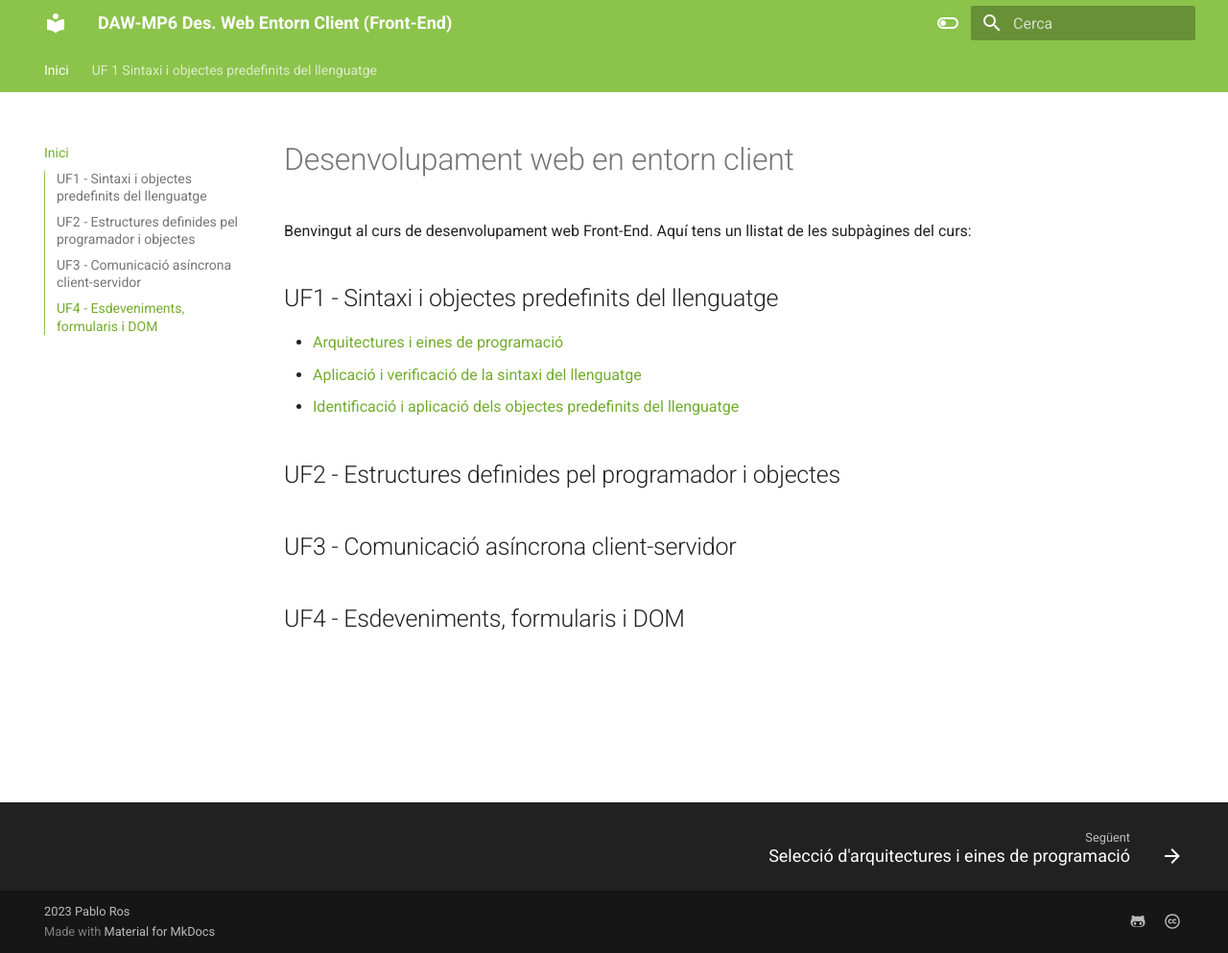
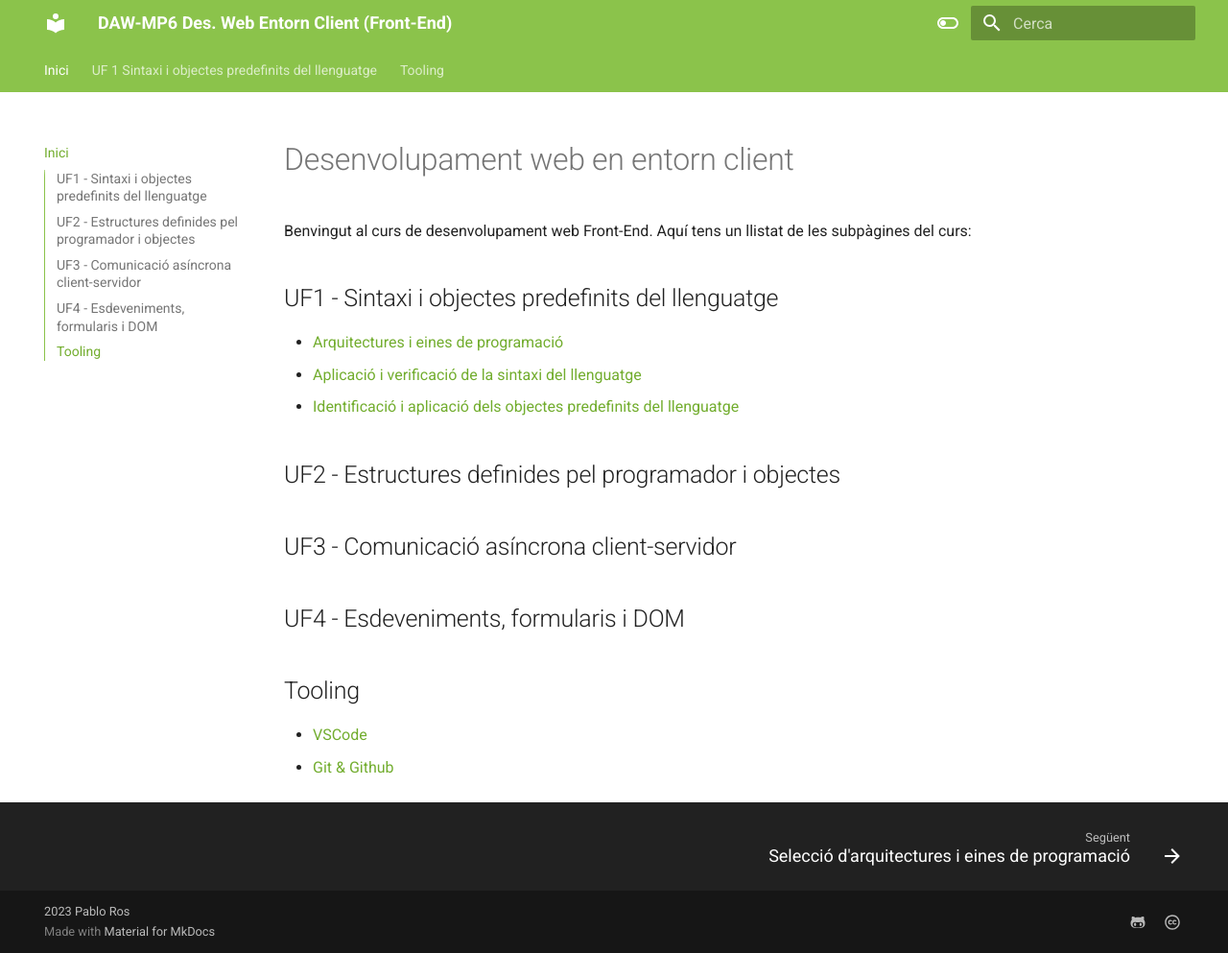
Before and after one commit to prosfp/DAW_MP06, an MkDocs documentation site: the page built from docs/index.md, in a window 1280 px wide and 993 px high. Shown: the whole window at 96% size. Built offline with MkDocs 1.6.1 and Material for MkDocs 9.7.7, drawn with Linux system fonts in a browser that asks for light colours.

Commit message:
Començant Tooling

```diff
--- a/docs/index.md
+++ b/docs/index.md
@@ -13,3 +13,8 @@ Benvingut al curs de desenvolupament web Front-End. Aquí tens un llistat de les
 ## UF3 - Comunicació asíncrona client-servidor
 
 ## UF4 - Esdeveniments, formularis i DOM
+
+## Tooling
+
+- [VSCode](./Tooling/vscode.md)
+- [Git & Github](./Tooling/github.md)
--- a/mkdocs.yml
+++ b/mkdocs.yml
@@ -81,5 +81,8 @@ nav:
         - Tipus de dades i manipulació: UF1/UF1.2/UF1.2_b.md
       - Identificació i aplicació dels objectes predefinits del llenguatge: UF1/UF1.3.md
       - Recursos addicionals de JS: UF1/UF1_recursos.md
+  - Tooling:
+      - VSCode: Tooling/vscode.md
+      - Git & Github: Tooling/github.md
 
 copyright: 2023 Pablo Ros
```
Also changed, not shown: docs/Tooling/img/VSCode_icon.png (added).
